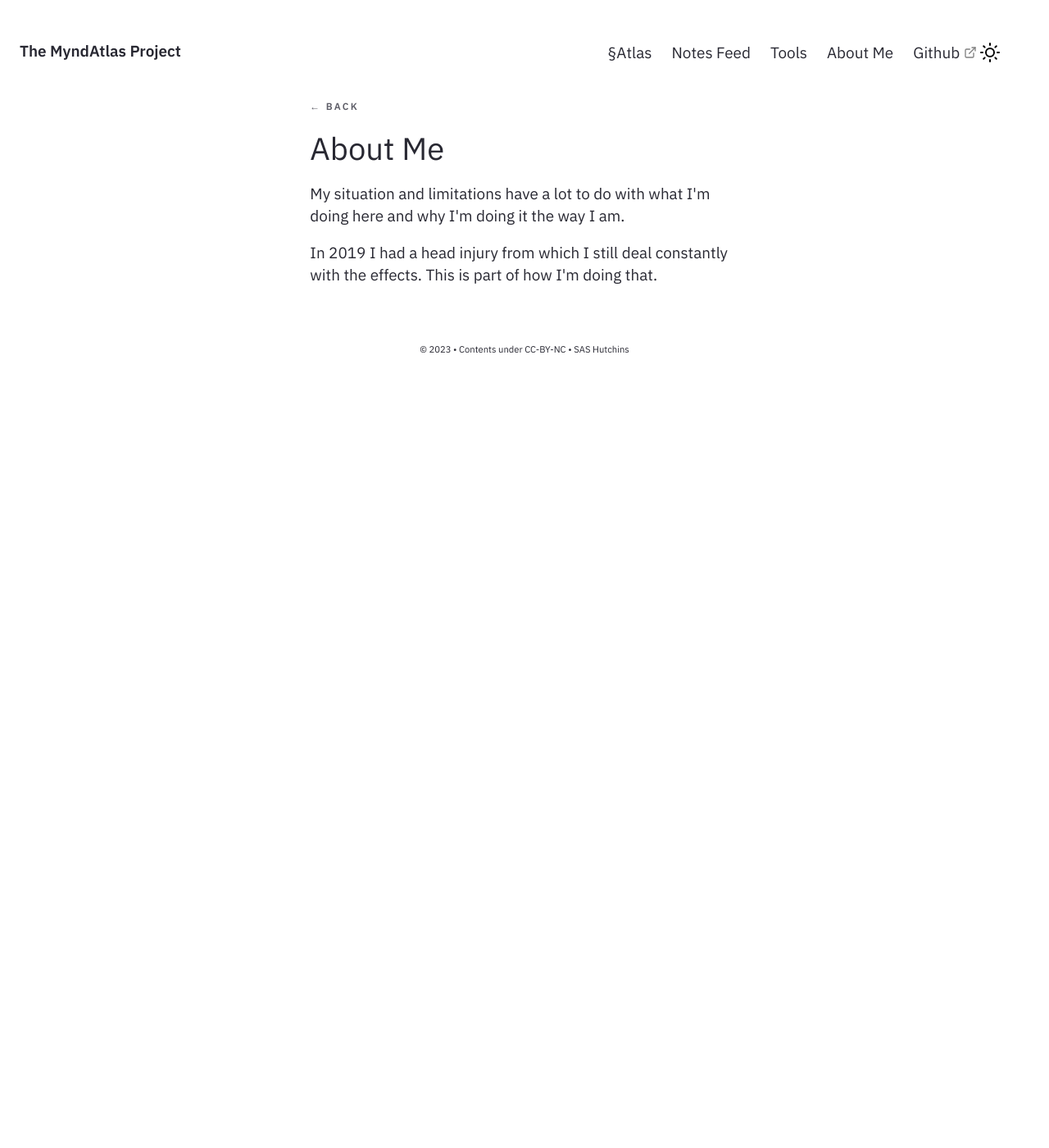
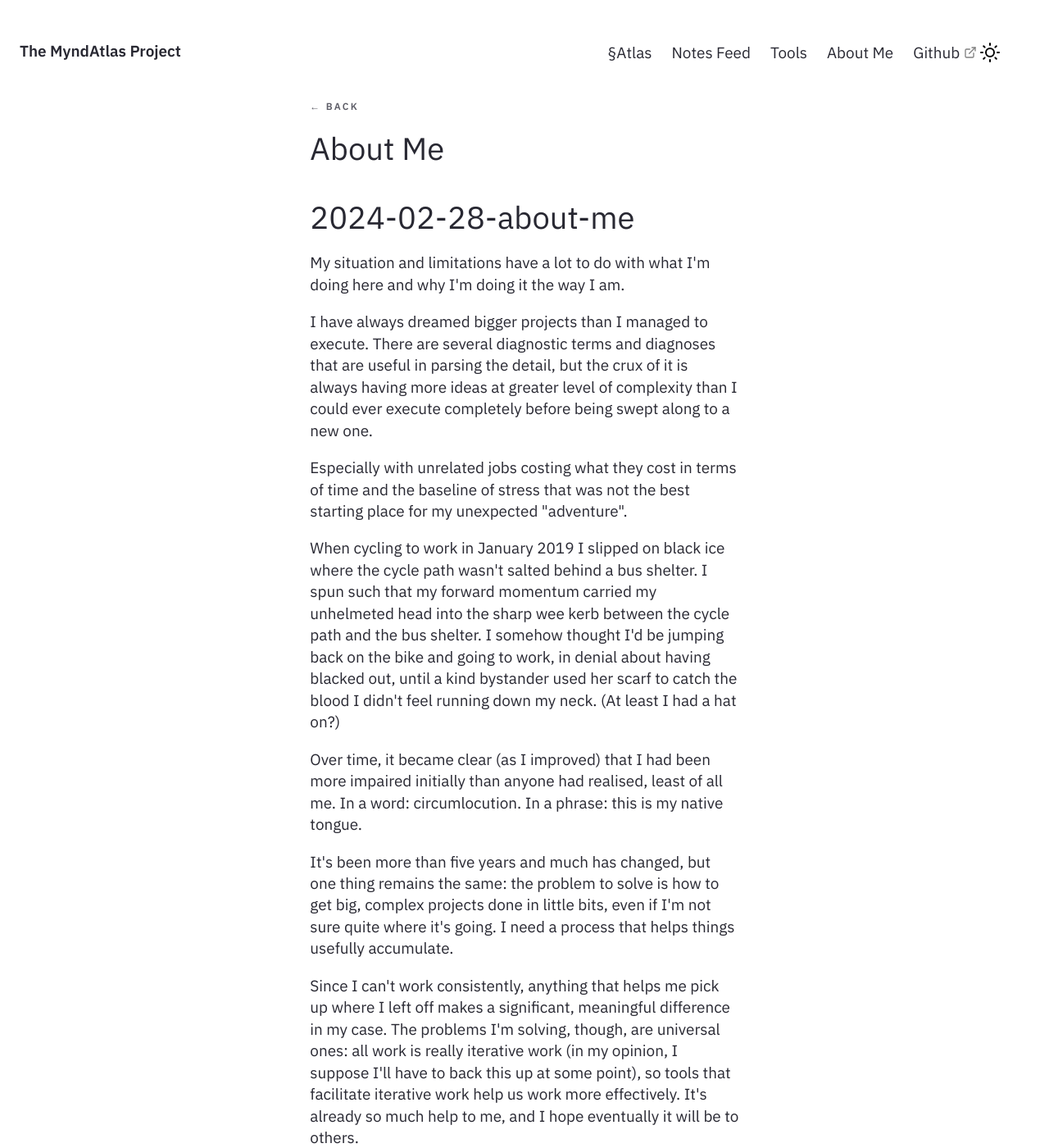
Before and after one commit to myndatlas/myndatlas.github.io, a Jekyll site: the page built from _posts/2023-03-21-about-me.md, in a window 1280 px wide and 1400 px high. Shown: the whole window at 82% size. Built offline with Jekyll 4.4.1, drawn with Linux system fonts in a browser that asks for light colours.

Commit message:
update landing

```diff
--- a/_posts/2023-03-21-about-me.md
+++ b/_posts/2023-03-21-about-me.md
@@ -1,7 +1,18 @@
 ---
-title: About Me
+title : About Me
 ---
+# 2024-02-28-about-me
 
 My situation and limitations have a lot to do with what I'm doing here and why I'm doing it the way I am.
 
-In 2019 I had a head injury from which I still deal constantly with the effects. This is part of how I'm doing that.
+I have always dreamed bigger projects than I managed to execute. There are several diagnostic terms and diagnoses that are useful in parsing the detail, but the crux of it is always having more ideas at greater level of complexity than I could ever execute completely before being swept along to a new one.
+
+Especially with unrelated jobs costing what they cost in terms of time and the baseline of stress that was not the best starting place for my unexpected "adventure".
+
+When cycling to work in January 2019 I slipped on black ice where the cycle path wasn't salted behind a bus shelter.  I spun such that my forward momentum carried my unhelmeted head into the sharp wee kerb between the cycle path and the bus shelter. I somehow thought I'd be jumping back on the bike and going to work, in denial about having blacked out, until a kind bystander used her scarf to catch the blood I didn't feel running down my neck. (At least I had a hat on?)
+
+Over time, it became clear (as I improved) that I had been more impaired initially than anyone had realised, least of all me. In a word: circumlocution. In a phrase: this is my native tongue.
+
+It's been more than five years and much has changed, but one thing remains the same: the problem to solve is how to get big, complex projects done in little bits, even if I'm not sure quite where it's going. I need a process that helps things usefully accumulate.
+
+Since I can't work consistently, anything that helps me pick up where I left off makes a significant, meaningful difference in my case. The problems I'm solving, though, are universal ones: all work is really iterative work (in my opinion, I suppose I'll have to back this up at some point), so tools that facilitate iterative work help us work more effectively. It's already so much help to me, and I hope eventually it will be to others.
```
Also changed, not shown: _notes/Public/Status of the MyndAtlas Project.md (+5 -2 lines), _notes/Public/Welcome to the MyndAtlas Project Website.md (deleted, +0 -19 lines).
